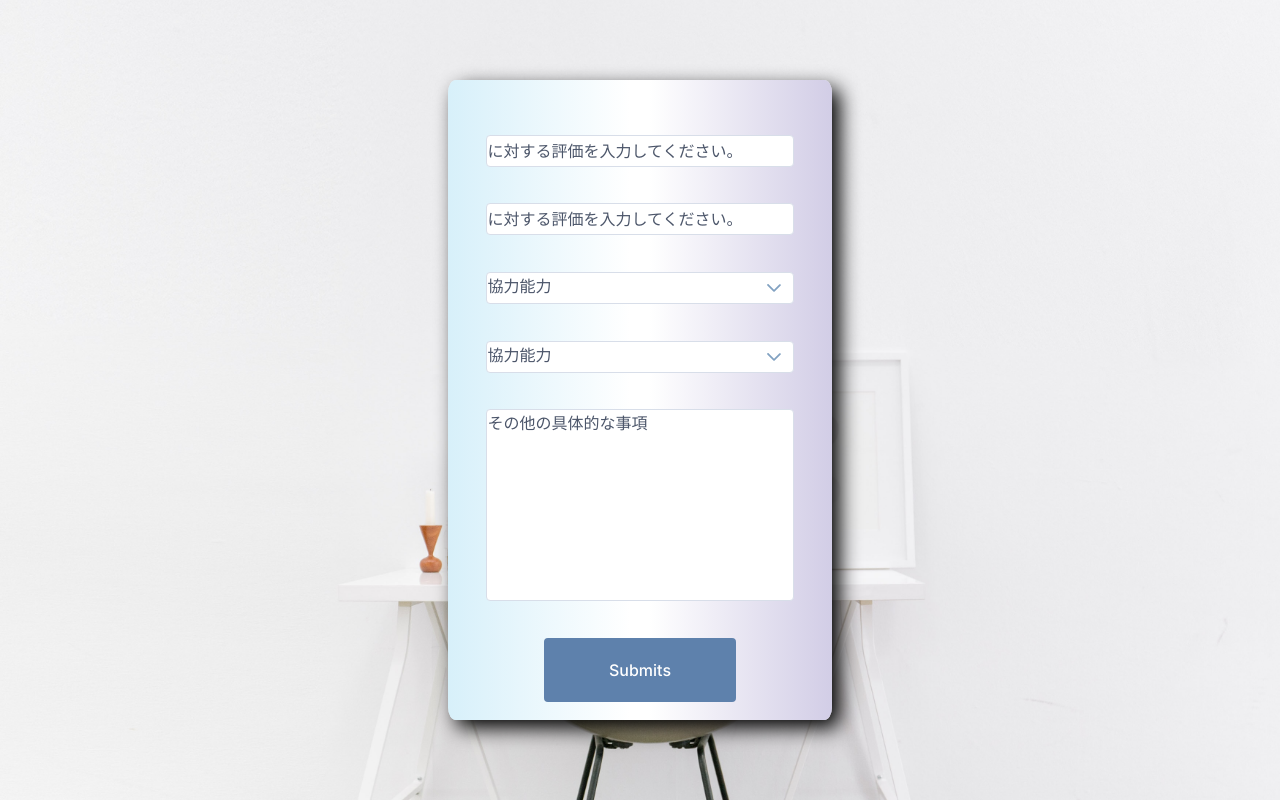
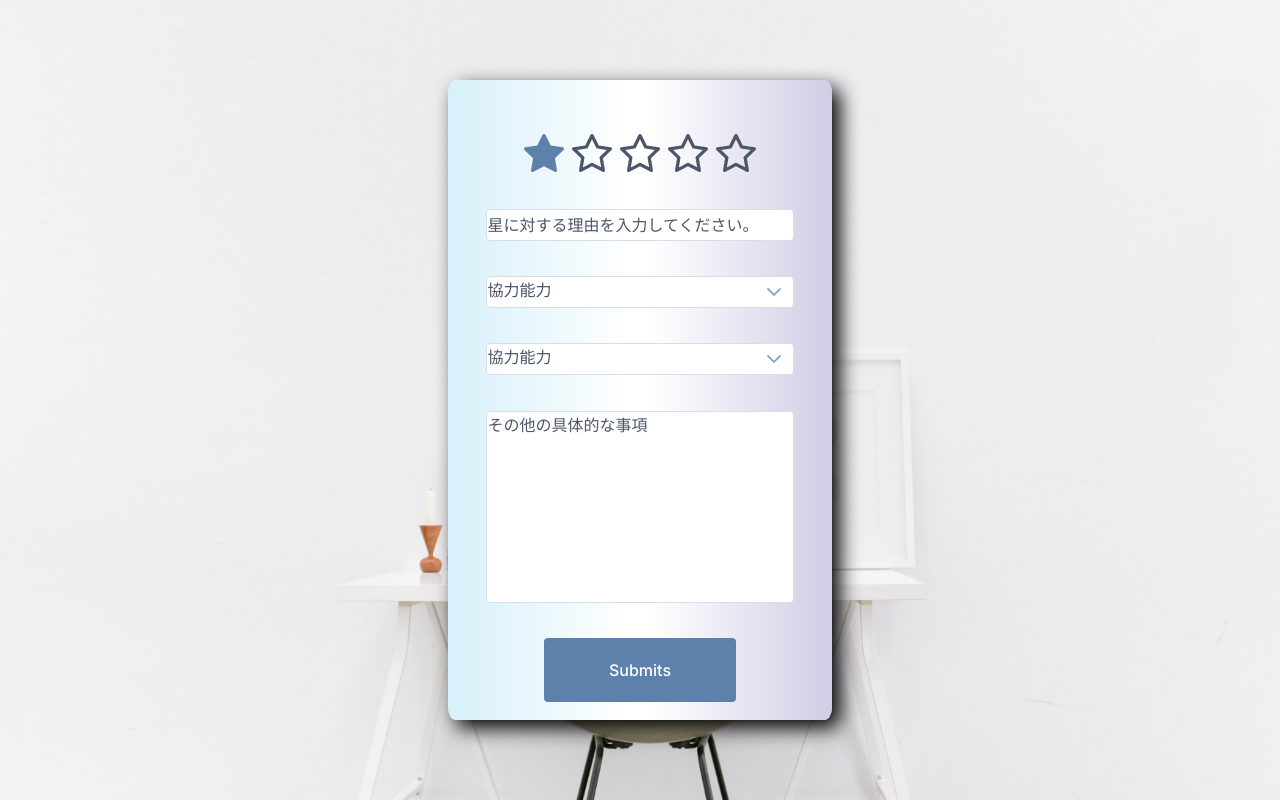
Before and after one commit to MisterUnity/PeerReview-SYS-FE, a React (Create React App) app: page /review-details in a window 1280 px wide. Built offline with nearby package versions, Linux system fonts and the light colour scheme.

Commit message:
首頁檔案改名為：HomePage.js。 詳細表單部分，第一行改行給予評價星星數量，第二行改成針對給予的星星數的理由。 星星的大小樣式調整。

```diff
--- a/src/components/bulletin-board/BulletinBoard.js
+++ b/src/components/bulletin-board/BulletinBoard.js
@@ -11,7 +11,7 @@ const slogan_En = (
     Spread the praise, advance as a team. Our strength comes from mutual care.
   </h3>
 );
-const btnSlogan = "ポジティブなエネルギーはここから始まります";
+const btnSlogan = <h2>ポジティブなエネルギーはここから始まります</h2>;
 
 const BulletinBoard = (props) => {
   return (
--- a/src/page/colleague-feedback/ColleagueFeedback.js
+++ b/src/page/home-page/HomePage.js
@@ -15,7 +15,7 @@ import bob_ohnson_picture from "../../assets/image/profile/staff_headshot/headsh
 import alice_williams_picture from "../../assets/image/profile/staff_headshot/headshot-2.png";
 import charlie_brown_picture from "../../assets/image/profile/staff_headshot/headshot-4.png";
 import eva_davis_picture from "../../assets/image/profile/staff_headshot/headshot-5.png";
-import "../../styles/scss/page/_colleague-feedback.scss";
+import "../../styles/scss/page/_home-page.scss";
 import "../../styles/scss/components/_custom-dialog-internal.scss";
 
 const employeePictures = {
@@ -55,7 +55,7 @@ const evalItemsDescription = [
   { evalItem: "学びの姿勢", description: "新しい知識とスキルへの学びの姿勢。" },
 ];
 
-const ColleagueFeedback = () => {
+const HomePage = () => {
   const [clickedData, setClickedData] = useState({});
   const [employeeData, setEmployeeData] = useState(null);
   const [steps, setSteps] = useState(0);
@@ -270,7 +270,7 @@ const ColleagueFeedback = () => {
   );
 
   return (
-    <div className="colleague-feedback-bg">
+    <div className="home-page-bg">
       <span className="sign-out">
         <Button
           className="sign-out-btn"
@@ -279,7 +279,7 @@ const ColleagueFeedback = () => {
           onClick={() => navigate("/")}
         />
       </span>
-      <div className="colleague-feedback-container">
+      <div className="home-page-container">
         <div className="bulletin-board-container">
           <BulletinBoard />
         </div>
@@ -306,4 +306,4 @@ const ColleagueFeedback = () => {
     </div>
   );
 };
-export default ColleagueFeedback;
+export default HomePage;
--- a/src/page/login/Login.js
+++ b/src/page/login/Login.js
@@ -64,7 +64,7 @@ const Login = () => {
       setErrorMsgView(true);
     } else {
       loggedInEmployeeIdContext.setLoggedInEmployeeID(userName);
-      navigate("/colleague-feedback");
+      navigate("/home-page");
     }
   }
 
--- a/src/page/review-details/ReviewDetails.js
+++ b/src/page/review-details/ReviewDetails.js
@@ -8,6 +8,7 @@ import { InputTextarea } from "primereact/inputtextarea";
 import { SetEvaluation } from "../../api/evaluation/evaluationList";
 import { BlockUI } from "primereact/blockui";
 import { ProgressSpinner } from "primereact/progressspinner";
+import { Rating } from "primereact/rating";
 import SubmitsStatus from "../../page/submits-status/SubmitsStatus";
 import "../../styles/scss/page/_review-details.scss";
 
@@ -19,7 +20,7 @@ const ReviewDetails = (props) => {
     showToast,
   } = useGlobalStore();
   const [blocked, setBlocked] = useState(false);
-  const [Item1, setItem1] = useState("");
+  const [Star, setStar] = useState("1");
   const [Item2, setItem2] = useState("");
   const [selectedItem1, setSelectedItem1] = useState("null");
   const [selectedItem2, setSelectedItem2] = useState("null");
@@ -29,8 +30,8 @@ const ReviewDetails = (props) => {
   async function submitsHandler() {
     setBlocked(true);
     const pendingDataSubmission = [
-      { itemName: "Item-1", data: Item1 },
-      { itemName: "Item-2", data: Item2 },
+      { itemName: "星", data: Star },
+      { itemName: "星に対する理由", data: Item2 },
       { itemName: "dropdown-1", data: selectedItem1 },
       { itemName: "dropdown-2", data: selectedItem2 },
     ];
@@ -38,7 +39,7 @@ const ReviewDetails = (props) => {
     // Empty Item Handling
     const problematicItem = pendingDataSubmission.find((item) => !item.data);
     if (problematicItem) {
-      showToast("警告", `${problematicItem["itemName"]}空白にできません`, 3);
+      showToast("警告", `${problematicItem["itemName"]}欄には空欄不可`, 3);
       setBlocked(false);
       return;
     }
@@ -57,7 +58,7 @@ const ReviewDetails = (props) => {
         formattedDateTime,
         loggedInEmployeeIdContext.loggedInEmployeeID,
         evaluatedEmployeeNameContext.evaluatedEmployeeName,
-        Item1,
+        Star,
         Item2,
         selectedItem1,
         selectedItem2,
@@ -88,18 +89,16 @@ const ReviewDetails = (props) => {
         ) : (
           <div className="review-details-container">
             <h1>{evalItemNameContext.evalItemName}</h1>
-            <InputText
-              className="review-details-title"
-              value={Item1}
-              onChange={(e) => setItem1(e.target.value)}
-              placeholder={`${evalItemNameContext.evalItemName}に対する評価を入力してください。`}
-              required
+            <Rating
+              value={Star}
+              onChange={(e) => setStar(e.value)}
+              cancel={false}
             />
             <InputText
               className="review-details-title"
               value={Item2}
               onChange={(e) => setItem2(e.target.value)}
-              placeholder={`${evalItemNameContext.evalItemName}に対する評価を入力してください。`}
+              placeholder={`星に対する理由を入力してください。`}
               required
             />
             <Dropdown
--- a/src/page/submits-status/SubmitsStatus.js
+++ b/src/page/submits-status/SubmitsStatus.js
@@ -24,7 +24,7 @@ const SubmitsStatus = (props) => {
         <Button
           label="Back to Home"
           className="submits-status-btn"
-          onClick={() => navigate("/colleague-feedback")}
+          onClick={() => navigate("/home-page")}
         />
       </div>
     </div>
--- a/src/router/router.js
+++ b/src/router/router.js
@@ -1,12 +1,12 @@
 import { createBrowserRouter } from "react-router-dom";
 import Login from "../page/login/Login";
 import Error from "../page/error/Error";
-import ColleagueFeedback from "../page/colleague-feedback/ColleagueFeedback";
+import HomePage from "../page/home-page/HomePage";
 import ReviewDetails from "../page/review-details/ReviewDetails";
 import SubmitsStatus from "../page/submits-status/SubmitsStatus";
 const router = createBrowserRouter([
   { path: "/", element: <Login />, errorElement: <Error /> },
-  { path: "/colleague-feedback", element: <ColleagueFeedback /> },
+  { path: "/home-page", element: <HomePage /> },
   { path: "/review-details", element: <ReviewDetails /> },
   { path: "/submits-status", element: <SubmitsStatus /> },
 ]);
--- a/src/styles/main.scss
+++ b/src/styles/main.scss
@@ -4,7 +4,7 @@
 // page
 @import "./scss/page/login"; // ★ Login
 @import "./scss/page/error"; // ★ Error
-@import "./scss/page/colleague-feedback"; // ★ colleague-feedback
+@import "./scss/page/home-page"; // ★ home-page
 @import "./scss/page/review-details"; // ★ review-details
 @import "./scss/page/submits-status"; // ★ submits-status
 
@@ -15,6 +15,7 @@
 @import "./scss/components/custom-dialog-internal"; // ★ custom-dialog-internal
 
 // vendors-primereact
-@import "./scss/vendors/primereact/carousel"; // ★ carousel-primereact
-@import "./scss/vendors/primereact/dialog"; // ★ dialog-primereact
-@import "./scss/vendors/primereact/dropdown"; // ★ dropdown-primereact
+@import "./scss/vendors/primereact/carousel"; // ★ Carousel-primereact
+@import "./scss/vendors/primereact/dialog"; // ★ Dialog-primereact
+@import "./scss/vendors/primereact/dropdown"; // ★ Dropdown-primereact
+@import "./scss/vendors/primereact/rating"; // ★ Rating-primereact
--- a/src/styles/scss/page/_colleague-feedback.scss
+++ b/src/styles/scss/page/_home-page.scss
@@ -1,7 +1,7 @@
 $minWidth: 767px; // md:767px lg:991px
 $margin: 0.5rem;
 
-.colleague-feedback-bg {
+.home-page-bg {
   position: relative;
   width: 100vw;
   height: 100vh;
@@ -12,7 +12,7 @@ $margin: 0.5rem;
     margin: $margin + 0.5;
     right: 0;
   }
-  .colleague-feedback-container {
+  .home-page-container {
     position: absolute;
     top: 50%;
     left: 50%;
--- a/src/styles/scss/page/_review-details.scss
+++ b/src/styles/scss/page/_review-details.scss
@@ -32,7 +32,6 @@ $margin: 0.5rem;
     background-repeat: no-repeat; /* 防止漸變重複 */
     box-shadow: 8px 8px 20px rgb(0, 0, 0);
     animation: fadeIn 0.8s ease-in-out;
-
     .review-details-title {
       width: 80%;
       height: 5%;
--- /dev/null
+++ b/src/styles/scss/vendors/primereact/_rating.scss
@@ -0,0 +1,10 @@
+.p-rating-item {
+  width: 40px;
+  height: 40px;
+
+  svg {
+    width: 100%;
+    height: 100%;
+    object-fit: cover;
+  }
+}
```
